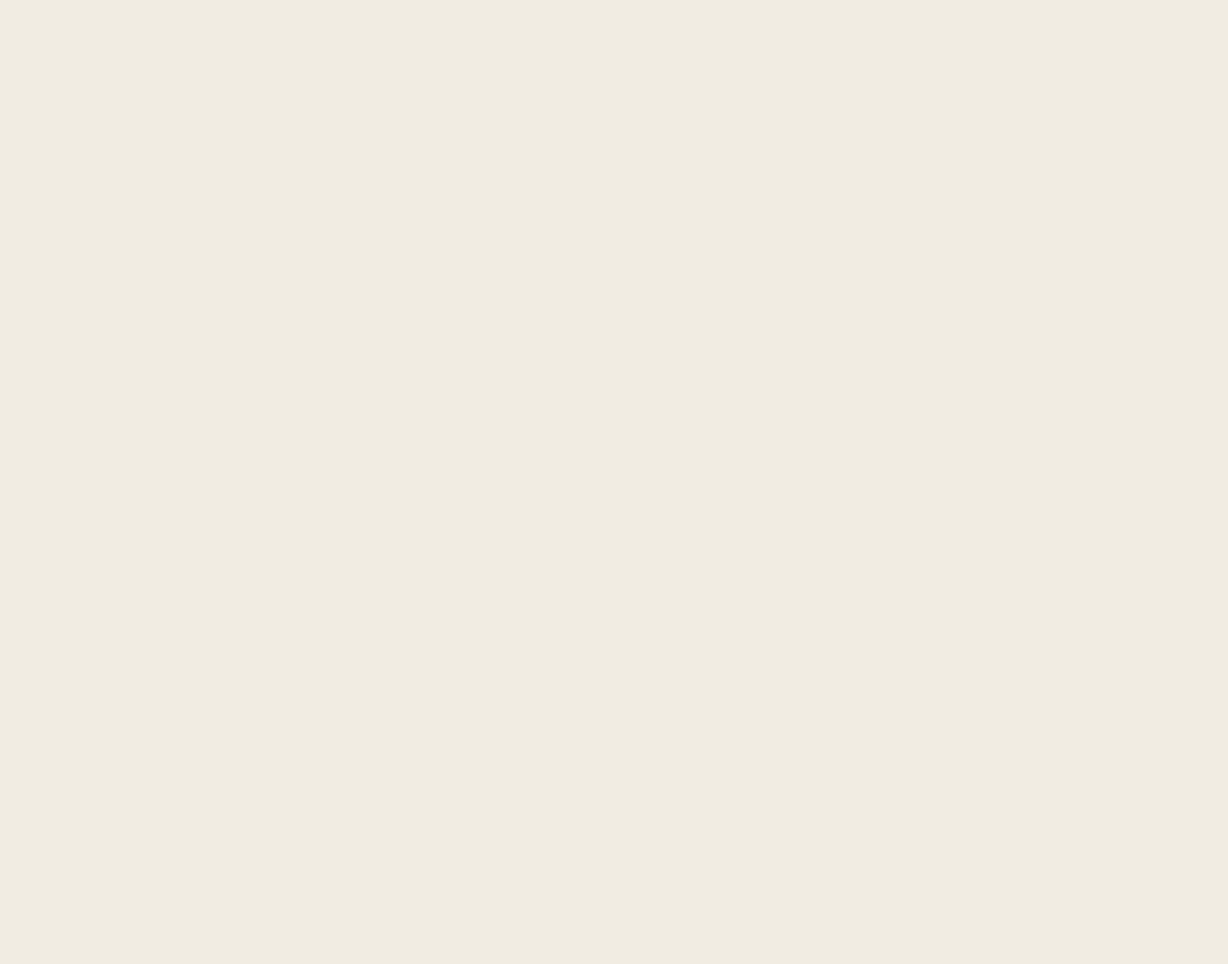
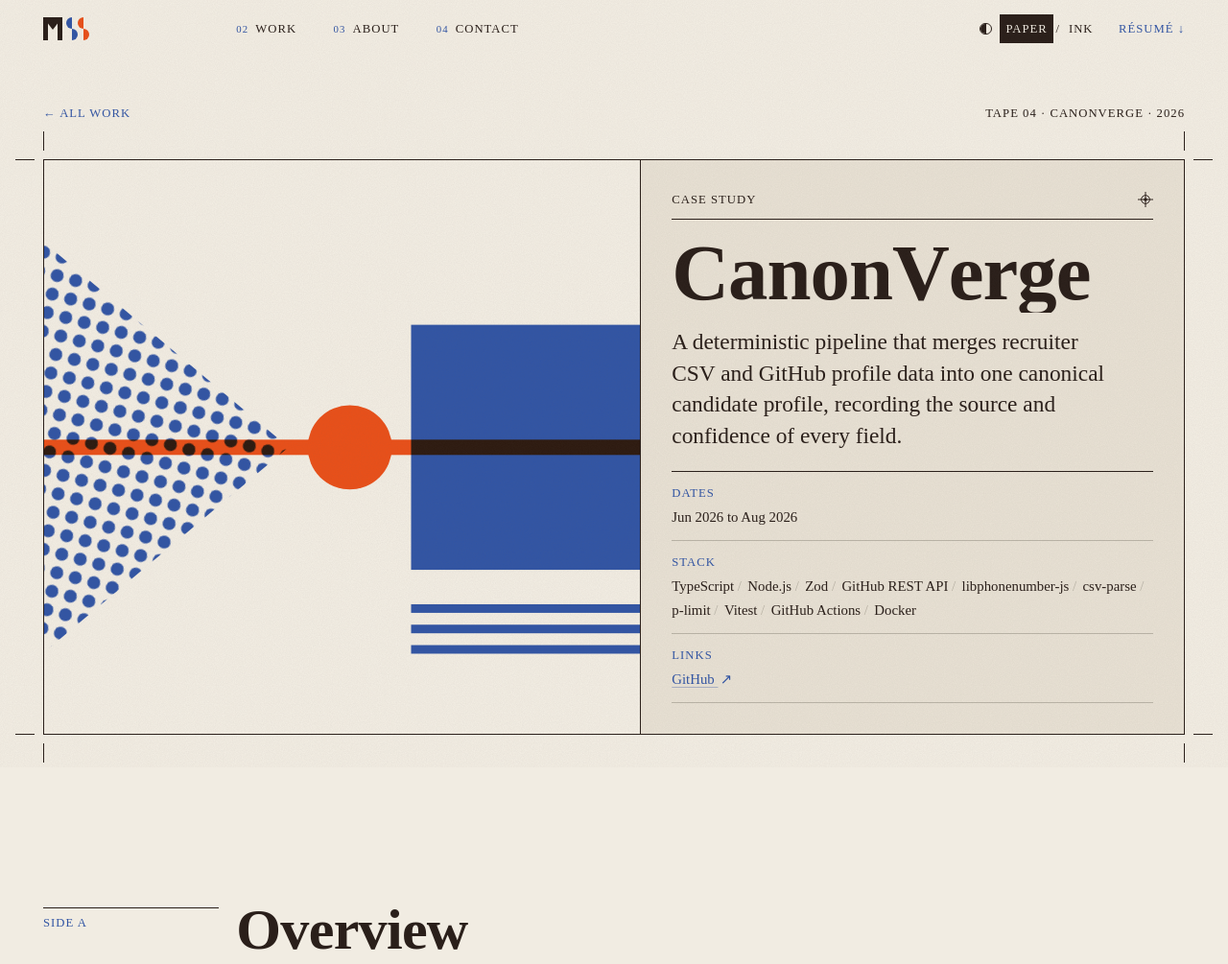
Before and after one commit to MalayShikharSoni/Portfolio, an Astro site: page /work/canonverge/ in a window 1280 px wide. Before the commit this address had no page. Shown: the top 1005 px of the page at 96% size. Before the commit the page ends 800 px from the top, so only its background shows below. Built offline with nearby package versions, Linux system fonts and the light colour scheme; Astro itself is replaced by a stand-in of ours.

Commit message:
content: add CanonVerge as fourth tape, two Also built projects, new résumé
- CanonVerge (candidate data pipeline) is now a featured tape with a full case
  study: overview, tracklist, decisions, pipeline diagram and four screenshots
  taken from a live run of the CLI. Removed from Also built.
- Tapes laid out 2x2; long names stack onto two lines; TapeArt and share images
  take an optional `art` variant so tapes that share an ink don't share artwork.
- Also built: Contract Guard and KSPDB Fault Locator.
- Replace public/resume.pdf with the latest CV.

```diff
--- a/src/components/work/CaseCover.astro
+++ b/src/components/work/CaseCover.astro
@@ -10,7 +10,7 @@ import RegMark from '@/components/primitives/RegMark.astro';
 import Letters from '@/components/ui/Letters.astro';
 import Link from '@/components/ui/Link.astro';
 import Roll from '@/components/ui/Roll.astro';
-import type { Project } from '@/data/projects';
+import { stacksName, type Project } from '@/data/projects';
 
 interface Props {
   project: Project;
@@ -37,7 +37,7 @@ const hasLinks = Boolean(links.live || links.github);
       <CropMarks offset={10} length={20} />
 
       <div class="cover__art" data-reveal="plates">
-        <TapeArt ink={ink} />
+        <TapeArt ink={ink} variant={project.art} />
       </div>
 
       <div class="cover__body">
@@ -45,7 +45,11 @@ const hasLinks = Boolean(links.live || links.github);
           <span class="label">Case study</span>
           <RegMark size={16} />
         </div>
-        <h1 id="cover-title" class="cover__title display ripple" data-reveal="misreg">
+        <h1
+          id="cover-title"
+          class:list={['cover__title display ripple', stacksName(name) && 'stacked']}
+          data-reveal="misreg"
+        >
           <Letters text={name} />
         </h1>
         <p class="cover__oneliner">{oneLiner}</p>
--- a/src/components/work/TapeArt.astro
+++ b/src/components/work/TapeArt.astro
@@ -9,14 +9,18 @@ import Square from '@/components/primitives/Square.astro';
 import Triangle from '@/components/primitives/Triangle.astro';
 import Bar from '@/components/primitives/Bar.astro';
 import Stripes from '@/components/primitives/Stripes.astro';
-import type { InkCombo } from '@/data/projects';
+import type { InkCombo, TapeArtVariant } from '@/data/projects';
 
 interface Props {
   ink: InkCombo;
+  /** A different composition for a tape that shares its ink with another one. */
+  variant?: TapeArtVariant | undefined;
   class?: string;
 }
 
-const { ink, class: className } = Astro.props;
+const { ink: projectInk, variant, class: className } = Astro.props;
+// a variant replaces the ink's default composition
+const ink = variant ? undefined : projectInk;
 ---
 
 <svg
@@ -26,6 +30,20 @@ const { ink, class: className } = Astro.props;
   aria-hidden="true"
   focusable="false"
 >
+  {variant === 'pipeline' && (
+    <>
+      <!-- two sources funnel into one record; the orange line is the pipeline running through -->
+      <g class="plate plate--blue overprint" data-plate="blue">
+        <Triangle x={36} y={36} width={136} height={228} point="right" ink="blue" fill="halftone" />
+        <Square x={236} y={86} size={128} ink="blue" />
+        <Stripes x={236} y={232} width={128} height={32} count={3} ink="blue" ratio={0.42} />
+      </g>
+      <g class="plate plate--orange overprint" data-plate="orange">
+        <Bar x={36} y={150} length={328} thickness={8} ink="orange" />
+        <Circle cx={204} cy={150} r={22} ink="orange" />
+      </g>
+    </>
+  )}
   {ink === 'blue' && (
     <>
       <g class="plate plate--blue overprint" data-plate="blue">
--- a/src/data/projects.ts
+++ b/src/data/projects.ts
@@ -5,6 +5,9 @@
 
 /** Which spot ink dominates the project's artwork. */
 export type InkCombo = 'blue' | 'orange' | 'overprint';
+
+/** Extra sleeve compositions, beyond the one each ink has by default. */
+export type TapeArtVariant = 'pipeline';
 
 /** services = squares, stores = circles, external providers = triangles. */
 export type DiagramNodeKind = 'service' | 'store' | 'external';
@@ -58,6 +61,8 @@ export interface Project {
   tape: number;
   featured: boolean;
   ink: InkCombo;
+  /** Sleeve artwork. Defaults to the ink's own composition; set it when two tapes share an ink. */
+  art?: TapeArtVariant;
   oneLiner: string;
   dates: string;
   /** Short year span for the tape label, e.g. "2025–26". */
@@ -560,11 +565,209 @@ export const projects: Project[] = [
     ],
   },
 
+  {
+    slug: 'canonverge',
+    name: 'CanonVerge',
+    tape: 4,
+    featured: true,
+    ink: 'blue',
+    art: 'pipeline',
+    oneLiner:
+      'A deterministic pipeline that merges recruiter CSV and GitHub profile data into one canonical candidate profile, recording the source and confidence of every field.',
+    dates: 'Jun 2026 to Aug 2026',
+    years: '2026',
+    stack: [
+      'TypeScript',
+      'Node.js',
+      'Zod',
+      'GitHub REST API',
+      'libphonenumber-js',
+      'csv-parse',
+      'p-limit',
+      'Vitest',
+      'GitHub Actions',
+      'Docker',
+    ],
+    links: {
+      github: 'https://github.com/MalayShikharSoni/CandidateTransformerPipeline',
+    },
+    overview: [
+      'CanonVerge is a command-line pipeline that takes candidate data from two sources, a recruiter CSV and GitHub profiles, and produces one canonical profile per candidate: normalized, merged across sources, and traceable field by field.',
+      'It is built against one failure mode: data that is wrong but looks confident. Every value carries its source and a confidence score. A value that fails normalization is dropped rather than guessed, and the failure stays in the provenance record.',
+      'It is deterministic by design, with no LLM and no fuzzy matching, so the same inputs always give the same output. A missing or broken source never crashes a run. It contributes nothing, and the rest of the pipeline carries on.',
+    ],
+    tracklist: [
+      'Eight typed stages, from ingest to emit, each a pure function shared by the CLI, the tests and the benchmark',
+      'Normalization: phones to E.164, dates to YYYY-MM, countries to ISO-3166, skills to canonical names',
+      'Precedence-based merge with per-field confidence scores and full provenance; conflicts are recorded, never dropped',
+      'Runtime output config with renames and wildcard paths like skills[].name, validated by a Zod schema built from the config',
+      'GitHub ingest with bounded concurrency, rate-limit handling and an ETag cache',
+      '110 tests at about 94% line coverage, with CI on Ubuntu and Windows and a Docker image',
+    ],
+    decisions: [
+      {
+        title: 'No LLM, no fuzzy matching',
+        context: 'The output has to be the same for the same input, every time, and explainable.',
+        decision:
+          'Extraction and matching are rule-based. Email is the match key, with name + company as the fallback, and candidate_id is a SHA-256 hash of that key.',
+        tradeoff:
+          'Two people with the same name at the same company and no email would merge. Accepted and documented; email is the safe key.',
+      },
+      {
+        title: 'A source wins only if its value is valid',
+        context:
+          'A higher-precedence source can still hold garbage, like "123" in the CSV phone column.',
+        decision:
+          'The CSV beats GitHub only when its value is present and passed normalization. When both hold valid, different values, the CSV wins and the conflict is recorded as precedence_override_conflict.',
+        tradeoff:
+          'Merge has to track more than source order: valid, failed and conflicting values all show up in the output.',
+      },
+      {
+        title: 'Pairing GitHub data with its own CSV row',
+        context:
+          'Treating all GitHub facts as one pool merged the wrong people when one username was applied to every row.',
+        decision:
+          "Every GitHub fact is stamped with the index of the CSV row it was fetched for. A username from the row's own column is trusted as a link; one passed with --github merges only if name and email don't contradict the row.",
+        tradeoff:
+          'An extra field on every fact, in exchange for grouping that is correct by construction.',
+      },
+      {
+        title: "Staying inside GitHub's rate limit",
+        context:
+          'At two calls per candidate, the 5,000 requests an hour allowed with a token cover about 2,500 new usernames.',
+        decision:
+          'Requests are deduplicated by username and capped at 10 in flight. Once the shared rate-limit budget hits zero, remaining calls are skipped with a warning, and an ETag cache turns unchanged profiles into 304s.',
+        tradeoff:
+          'Large batches have to run across several hours. The run says so instead of failing.',
+      },
+    ],
+    next: [
+      'Group facts on disk instead of in memory, so memory stops growing with the number of rows (about 300 MB at 50,000 rows today).',
+      "Add a third source, such as résumé parsing, to fill years_experience and education, which a CSV and GitHub can't provide.",
+    ],
+    diagram: {
+      title: 'Fig. 1 · Pipeline',
+      cols: 6,
+      rows: 3,
+      nodes: [
+        {
+          id: 'csv',
+          kind: 'store',
+          label: 'Recruiter CSV',
+          caption: 'Streamed, row by row',
+          col: 0,
+          row: 1,
+        },
+        {
+          id: 'extract',
+          kind: 'service',
+          label: 'Extract',
+          caption: 'RawFact: value, source, row',
+          col: 1,
+          row: 1,
+        },
+        {
+          id: 'normalize',
+          kind: 'service',
+          label: 'Normalize',
+          caption: 'E.164, YYYY-MM, ISO-3166',
+          col: 2,
+          row: 1,
+        },
+        {
+          id: 'merge',
+          kind: 'service',
+          label: 'Merge',
+          caption: 'Precedence, confidence, provenance',
+          col: 3,
+          row: 1,
+        },
+        {
+          id: 'project',
+          kind: 'service',
+          label: 'Project',
+          caption: 'Renames, skills[].name',
+          col: 4,
+          row: 1,
+        },
+        {
+          id: 'validate',
+          kind: 'service',
+          label: 'Validate',
+          caption: 'Zod, strict keys',
+          col: 5,
+          row: 1,
+        },
+        {
+          id: 'github',
+          kind: 'external',
+          label: 'GitHub API',
+          caption: 'Profile + repo languages',
+          col: 0,
+          row: 2,
+        },
+        {
+          id: 'cache',
+          kind: 'store',
+          label: 'ETag cache',
+          caption: 'Unchanged: 304',
+          col: 1,
+          row: 2,
+        },
+        {
+          id: 'config',
+          kind: 'store',
+          label: 'Output config',
+          caption: 'Runtime JSON',
+          col: 4,
+          row: 0,
+        },
+      ],
+      edges: [
+        { from: 'csv', to: 'extract' },
+        { from: 'extract', to: 'normalize' },
+        { from: 'normalize', to: 'merge' },
+        { from: 'merge', to: 'project' },
+        { from: 'project', to: 'validate' },
+        { from: 'github', to: 'cache', side: true },
+        { from: 'cache', to: 'extract', side: true },
+        { from: 'config', to: 'project', side: true },
+      ],
+      path: ['csv', 'extract', 'normalize', 'merge', 'project', 'validate'],
+    },
+    screens: [
+      {
+        file: 'screen-01.webp',
+        caption: 'A live run',
+        alt: 'CanonVerge run: a recruiter CSV row and a GitHub profile on the left, the merged canonical profile with confidence scores and provenance on the right',
+        kind: 'desktop',
+      },
+      {
+        file: 'screen-02.webp',
+        caption: 'Runtime output config',
+        alt: 'A custom output config that renames emails[0] to primary_email and maps skills[].name to skill_names, next to the projected output',
+        kind: 'desktop',
+      },
+      {
+        file: 'screen-03.webp',
+        caption: 'Tests and coverage',
+        alt: 'Vitest run with 110 passing tests across seven files and a v8 coverage report at about 94% of lines',
+        kind: 'desktop',
+      },
+      {
+        file: 'mobile-01.webp',
+        caption: 'Edge case: invalid phone',
+        alt: 'CanonVerge output on a phone for a CSV row with the invalid phone number "123": the number is dropped and the failure is recorded in provenance',
+        kind: 'mobile',
+      },
+    ],
+  },
+
   // ── Also built (featured: false): listed under the tapes, no case study ─────────────
   {
     slug: 'festflow',
     name: 'FestFlow',
-    tape: 4,
+    tape: 5,
     featured: false,
     ink: 'orange',
     oneLiner:
@@ -582,7 +785,7 @@ export const projects: Project[] = [
   {
     slug: 'tasknova',
     name: 'TaskNova',
-    tape: 5,
+    tape: 6,
     featured: false,
     ink: 'blue',
     oneLiner:
@@ -598,17 +801,38 @@ export const projects: Project[] = [
     screens: [],
   },
   {
-    slug: 'candidate-data-transformer',
-    name: 'Candidate data transformer',
-    tape: 6,
+    slug: 'contract-guard',
+    name: 'Contract Guard',
+    tape: 7,
+    featured: false,
+    ink: 'orange',
+    oneLiner:
+      'An API contract registry for OpenAPI services: it diffs each new spec against the published one at the wire level, works out which consumers it would break, and blocks dangerous changes from becoming the baseline.',
+    dates: '',
+    years: '2026',
+    stack: ['Node.js', 'Express', 'PostgreSQL', 'OpenAPI', 'Docker'],
+    links: { github: 'https://github.com/MalayShikharSoni/ContractGuard' },
+    overview: [],
+    tracklist: [],
+    decisions: [],
+    next: [],
+    screens: [],
+  },
+  {
+    slug: 'kspdb-fault-locator',
+    name: 'KSPDB Fault Locator',
+    tape: 8,
     featured: false,
     ink: 'overprint',
     oneLiner:
-      'A deterministic pipeline that merges recruiter CSV and GitHub profile data into one canonical candidate profile, recording the source and confidence of every field.',
+      'Real-time fault localization for a low-tension power grid: smart-pole telemetry flows through a BullMQ worker, the grid topology is inferred with a minimum spanning tree, and a depth-first search pinpoints the broken span.',
     dates: '',
     years: '2026',
-    stack: ['TypeScript', 'Node.js', 'GitHub API'],
-    links: { github: 'https://github.com/MalayShikharSoni/malay-eightfold-transformer' },
+    stack: ['TypeScript', 'React', 'Express', 'BullMQ', 'Redis', 'PostgreSQL', 'Docker'],
+    links: {
+      live: 'https://kspdb-fault-locator-h2ut-three.vercel.app/',
+      github: 'https://github.com/MalayShikharSoni/KSPDB_fault_locator',
+    },
     overview: [],
     tracklist: [],
     decisions: [],
@@ -617,5 +841,8 @@ export const projects: Project[] = [
   },
 ];
 
+/** Long two-word names are set one word per line in display headings, so they fit the sleeve. */
+export const stacksName = (name: string) => name.length > 12 && name.includes(' ');
+
 export const featuredProjects = projects.filter((p) => p.featured);
 export const otherProjects = projects.filter((p) => !p.featured);
--- a/src/data/site.ts
+++ b/src/data/site.ts
@@ -63,7 +63,7 @@ export const site: Site = {
     leetcode: 'https://leetcode.com/u/malay_shikhar_soni/',
   },
   domain: 'https://malayshikharsoni.vercel.app', // switch to https://malayshikharsoni.dev once it's set up (DEPLOY.md)
-  resume: '/resume.pdf', // placeholder PDF until Malay provides the real one
+  resume: '/resume.pdf',
   heroMeta: ['B.Tech CSE · LPU · Class of 2027', 'Based in India (IST)'],
   location: 'Printed in Jalandhar, Punjab',
   bio: [
--- a/src/layouts/CaseStudy.astro
+++ b/src/layouts/CaseStudy.astro
@@ -17,7 +17,7 @@ import Label from '@/components/ui/Label.astro';
 import Letters from '@/components/ui/Letters.astro';
 import ColorBar from '@/components/primitives/ColorBar.astro';
 import { isTodo } from '@/lib/todo';
-import type { Project } from '@/data/projects';
+import { stacksName, type Project } from '@/data/projects';
 
 interface Props {
   project: Project;
@@ -147,13 +147,13 @@ const nextSteps = project.next.filter((n) => !isTodo(n));
       <a href={`/work/${next.slug}/`} class="nexttape" data-cursor>
         <span class="nexttape__text">
           <Label class="nexttape__label">Next tape · Tape {nextNo}</Label>
-          <span class="nexttape__name display ripple">
+          <span class:list={['nexttape__name display ripple', stacksName(next.name) && 'stacked']}>
             <Letters text={next.name} />
           </span>
           <span class="label nexttape__go">Read case study →</span>
         </span>
         <span class="nexttape__art" aria-hidden="true">
-          <TapeArt ink={next.ink} />
+          <TapeArt ink={next.ink} variant={next.art} />
         </span>
       </a>
     </nav>
--- a/src/pages/og/[slug].png.ts
+++ b/src/pages/og/[slug].png.ts
@@ -24,7 +24,7 @@ export const getStaticPaths = (() => {
         kicker: `Tape ${String(p.tape).padStart(2, '0')} · Case study · ${p.years}`,
         lines: [`${p.name}.`],
         footer: `${site.name} · ${host}`,
-        ink: p.ink,
+        ink: p.art ?? p.ink,
       } satisfies OgOptions,
     })),
   ];
--- a/src/styles/typography.css
+++ b/src/styles/typography.css
@@ -105,6 +105,10 @@
   .ripple .word {
     white-space: nowrap;
   }
+  /* A long name (stacksName in src/data/projects.ts) is set one word per line. */
+  .ripple.stacked .word {
+    display: block;
+  }
   .ripple:hover .ch {
     animation: wdth-wave 0.7s var(--ease-in-out) calc(var(--i, 0) * 28ms) both;
   }
```
Also changed, not shown: src/components/sections/Work.astro (+4 -9 lines), src/components/work/TapeSleeve.astro (+10 -3 lines), src/lib/og.ts (+11 -2 lines), README.md, src/assets/work/canonverge/mobile-01.webp (added), src/assets/work/canonverge/screen-01.webp (added), src/assets/work/canonverge/screen-02.webp (added), src/assets/work/canonverge/screen-03.webp (added), 1 other file.
